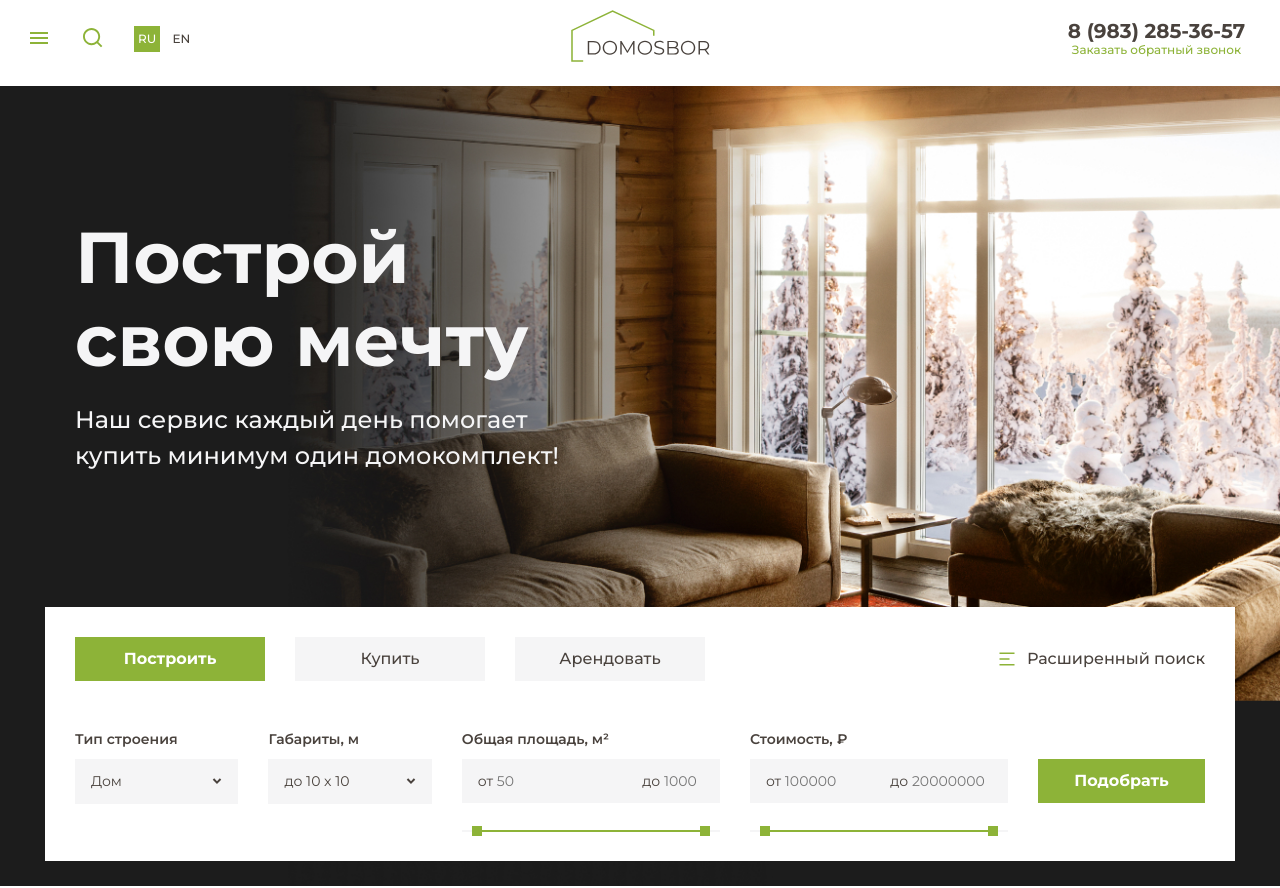
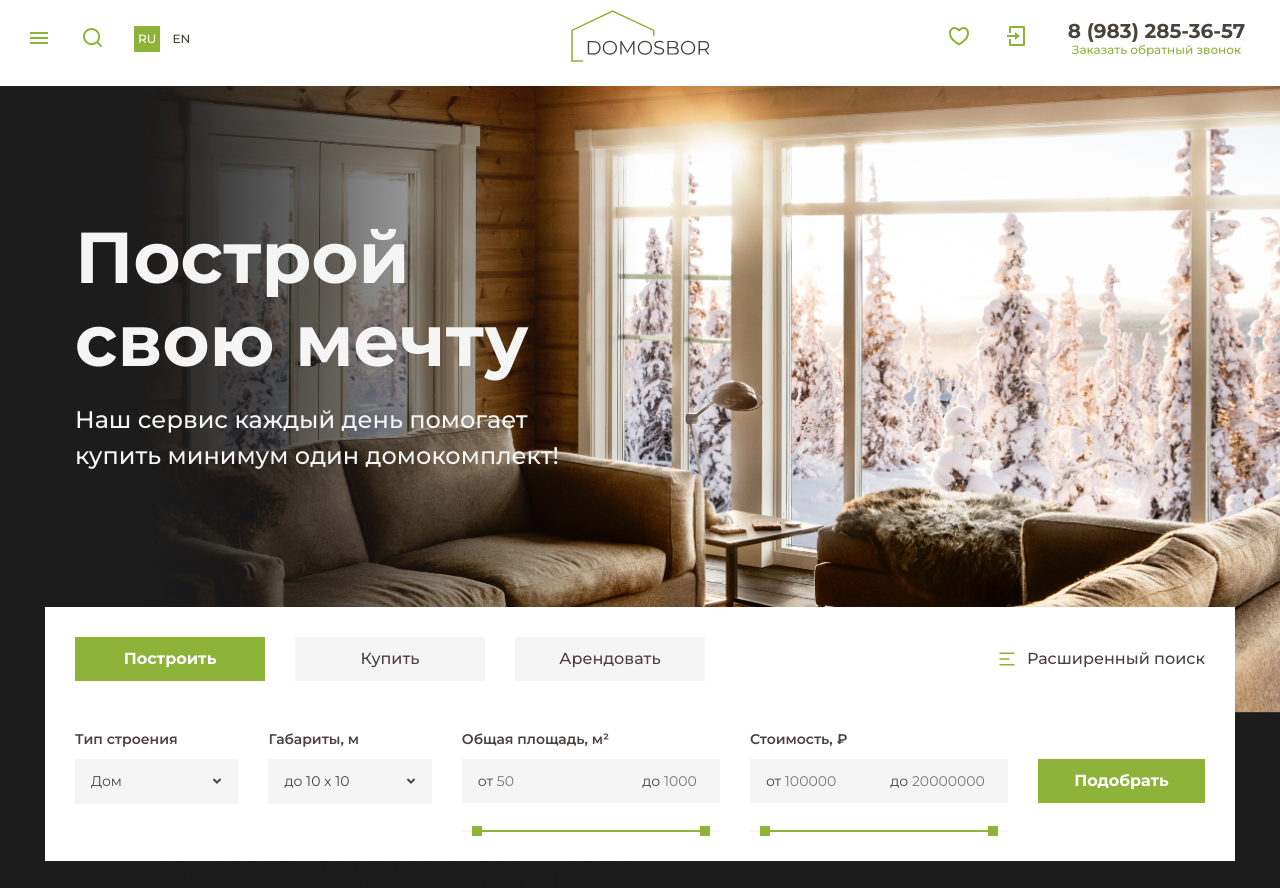
Before and after one commit to pashpull/Pet-project-Domosbor-, a plain HTML site: page index.html in a window 1280 px wide. Shown: the top 888 px of the page. Drawn offline with Linux system fonts and the light colour scheme.

Commit message:
modified:   _main/_main.scss 	renamed:    images/main-Image.jpg -> images/main_bcg.jpg 	modified:   index.html 	modified:   styles/style.css 	modified:   styles/style.css.map

```diff
--- a/_main/_main.scss
+++ b/_main/_main.scss
@@ -1,11 +1,13 @@
 @import "../styles/variables";
 
 .main-section {
-    height: 100vh;
-    background-image: url(../images/main-image.jpg);
+    height: fit-content;
+    padding-bottom: 40px;
+    background-image: url(../images/main_bcg.jpg);
     background-color: #1C1C1C;
     background-repeat: no-repeat;
     background-size: cover;
+    background-position: right top;
     font-family: 'Montserrat';
     font-weight: 500;
     color: $dark;
--- a/index.html
+++ b/index.html
@@ -33,10 +33,10 @@
         </div>
         <div class="top-bar__right-items right-items">
             <div class="right-items__item heart">
-                <img src="images//heart.svg" alt="">
+                <img src="images/heart.svg" alt="">
             </div>
             <div class="right-items__item login">
-                <img src="images//login.svg" alt="">
+                <img src="images/login.svg" alt="">
             </div>
             <div class="right-items__item callback">
                 <div class="callback__number">8 (983) 285-36-57</div>
```
Also changed, not shown: images/main_bcg.jpg (renamed from images/main-Image.jpg), styles/style.css, 1 other file.
